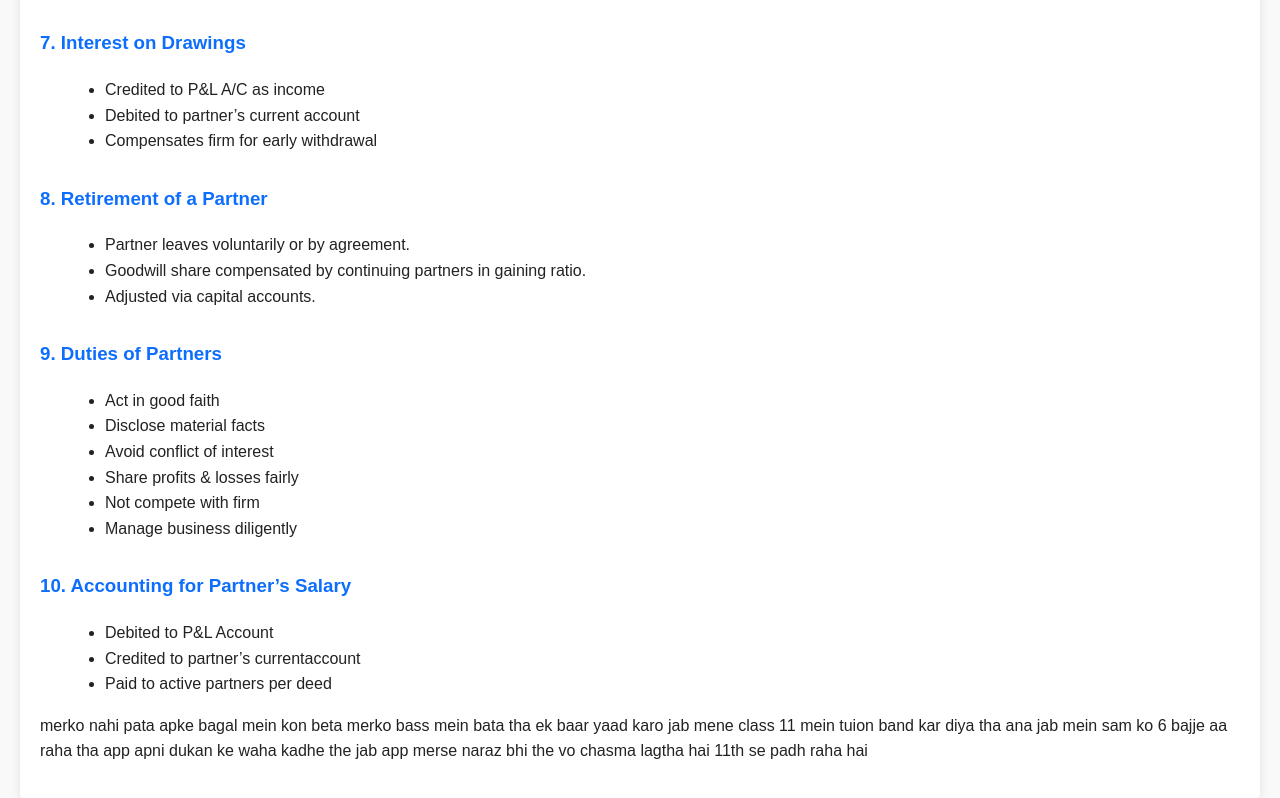
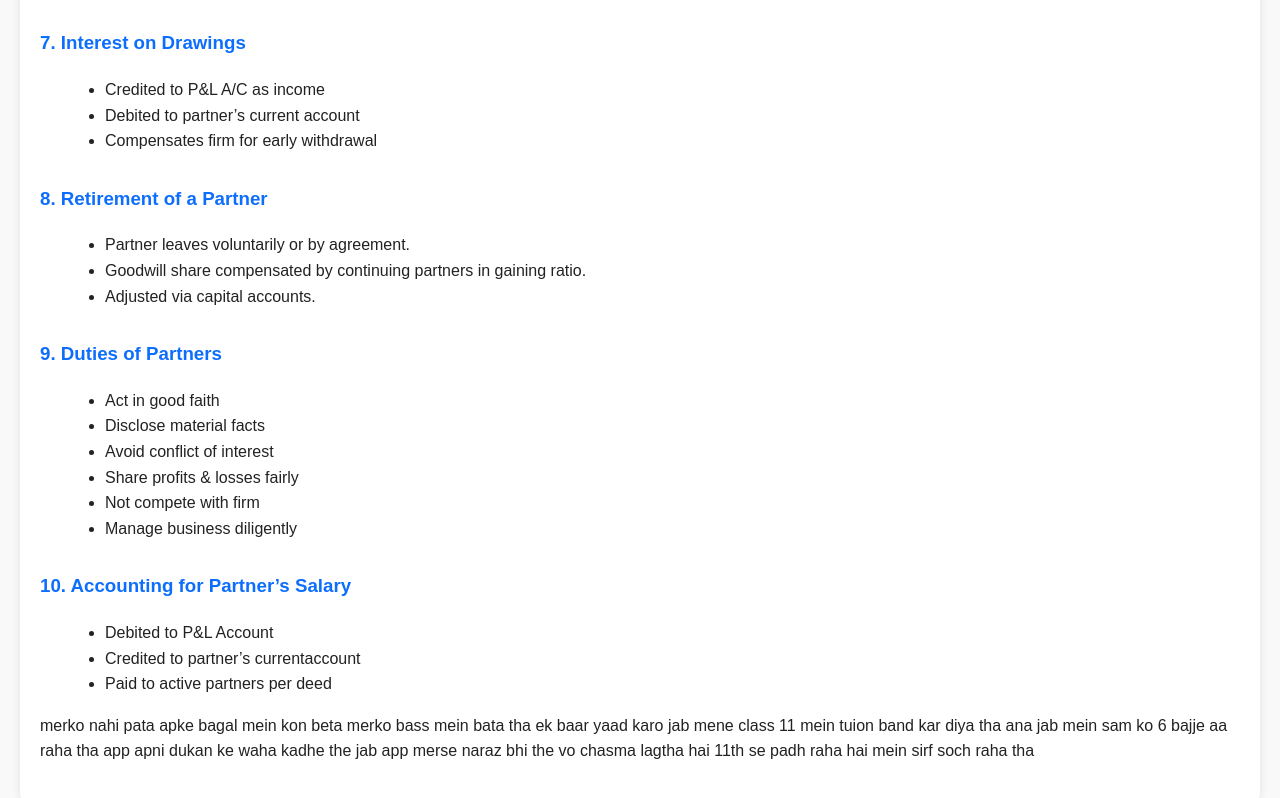
Before and after one commit to juddjhf/yayad, a website: page ch-1index.html in a window 1280 px wide. Shown: the part 5252-6050 px from the top of the page. Drawn offline with Linux system fonts and the light colour scheme.

Commit message:
Update ch-1index.html

```diff
--- a/ch-1index.html
+++ b/ch-1index.html
@@ -302,7 +302,7 @@
   </ul>
 <p>
 merko nahi pata apke bagal mein kon beta merko bass mein bata tha ek baar yaad karo jab mene class 11 mein tuion band kar diya tha ana jab mein sam ko 6 bajje aa raha tha app apni dukan ke waha kadhe the
-jab app merse naraz bhi the  vo chasma lagtha hai 11th se padh raha hai
+jab app merse naraz bhi the  vo chasma lagtha hai 11th se padh raha hai mein sirf soch raha tha
 </p>
 </body>
 </html>
```
